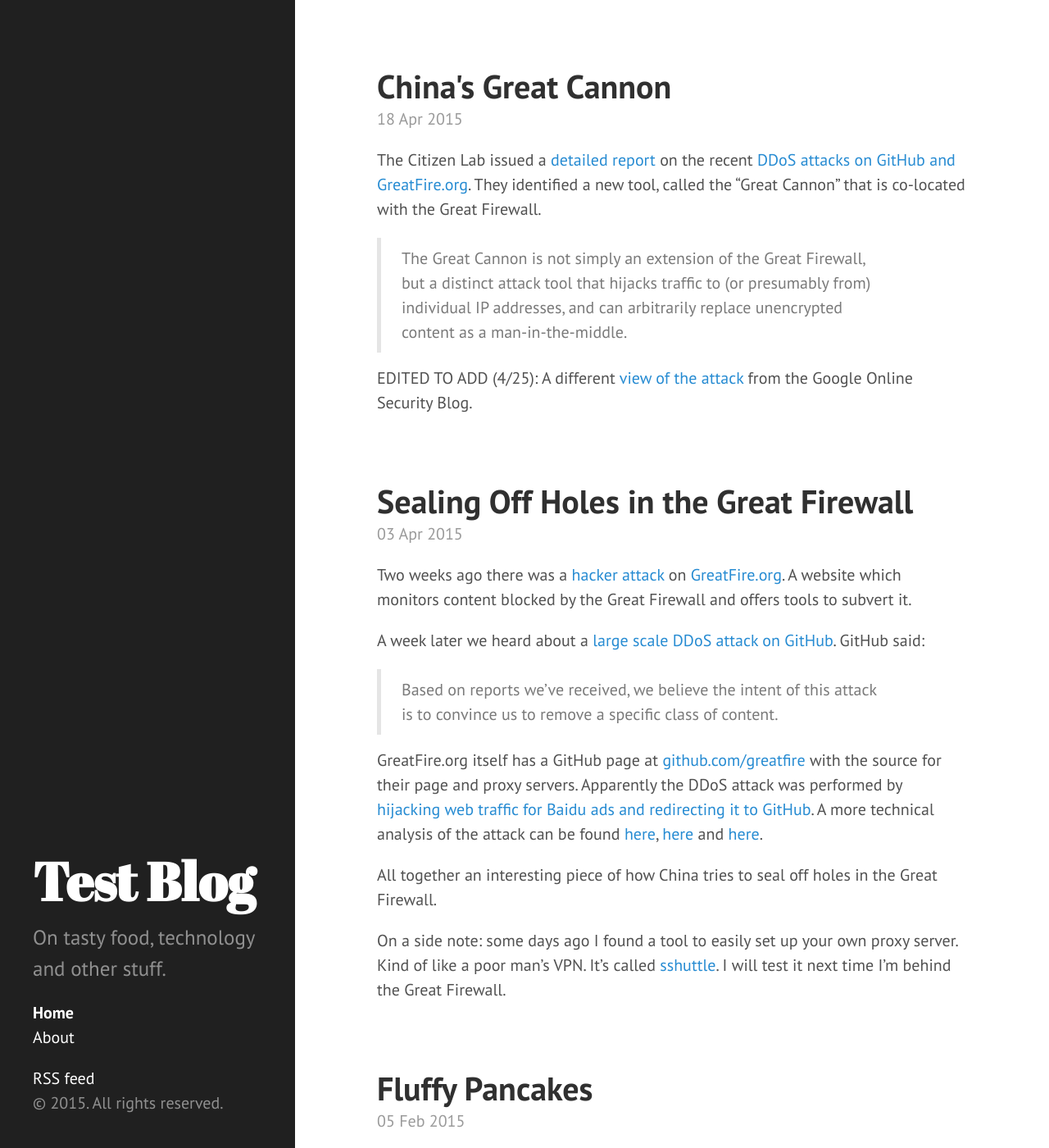
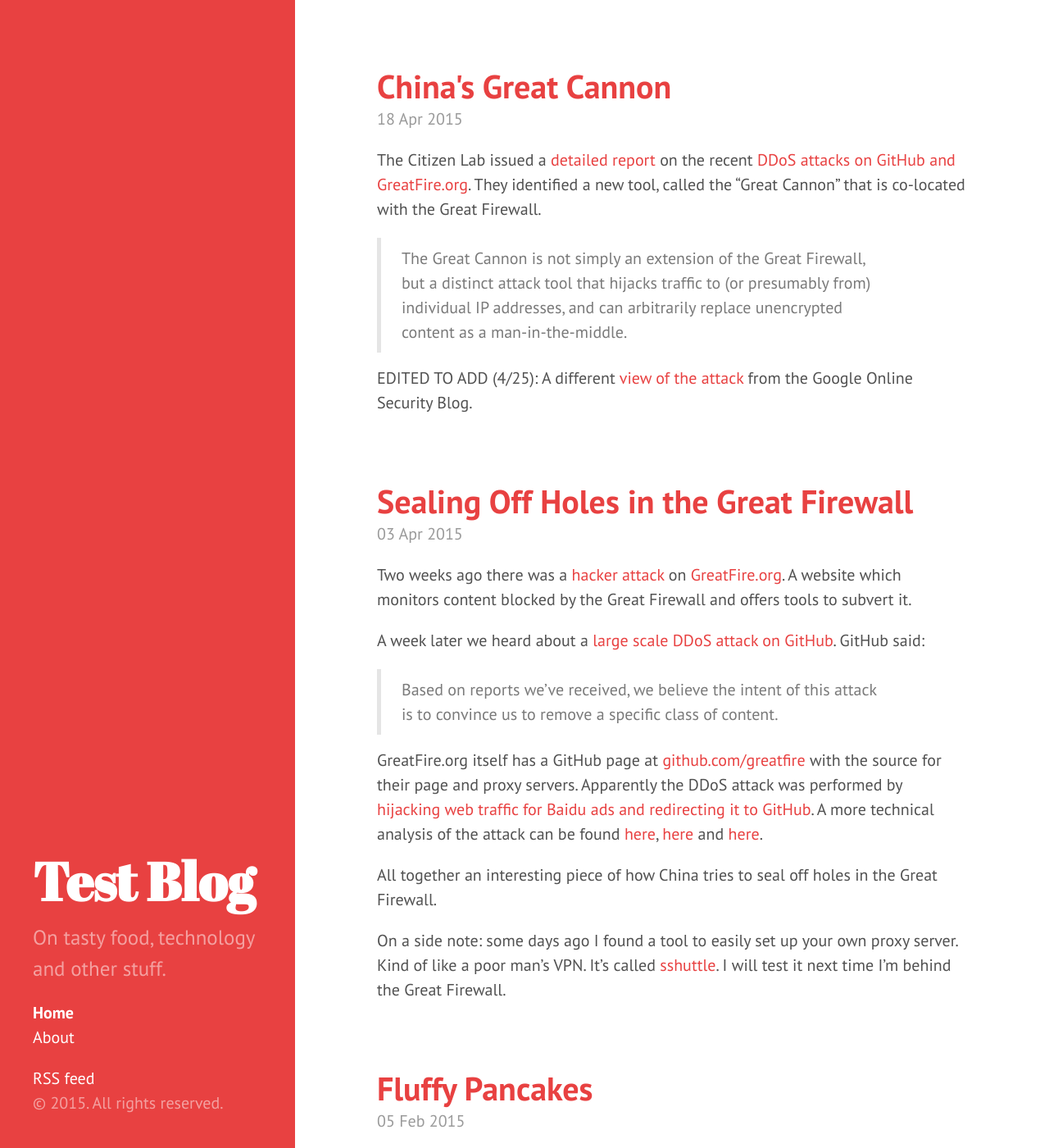
Before and after one commit to arminha/blog-test, a Jekyll site: the page built from index.html, in a window 1280 px wide and 1400 px high. Shown: the whole window at 82% size. Built offline with Jekyll 4.4.1, drawn with Linux system fonts in a browser that asks for light colours; the list of posts is cut into pages by our own code.

Commit message:
Red theme

```diff
--- a/_layouts/default.html
+++ b/_layouts/default.html
@@ -3,7 +3,7 @@
 
   {% include head.html %}
 
-  <body>
+  <body class="theme-base-07">
 
     {% include sidebar.html %}
 
--- a/assets/css/hyde.css
+++ b/assets/css/hyde.css
@@ -199,6 +199,16 @@
 
 /* Base16 (http://chriskempson.github.io/base16/#default) */
 
+/* Another Red */
+.theme-base-07 .sidebar,
+.theme-base-07 .footer {
+  background-color: #e84141;
+}
+.theme-base-07 .content a,
+.theme-base-07 .related-posts li a:hover {
+  color: #e84141;
+}
+
 /* Red */
 .theme-base-08 .sidebar,
 .theme-base-08 .footer {
```
